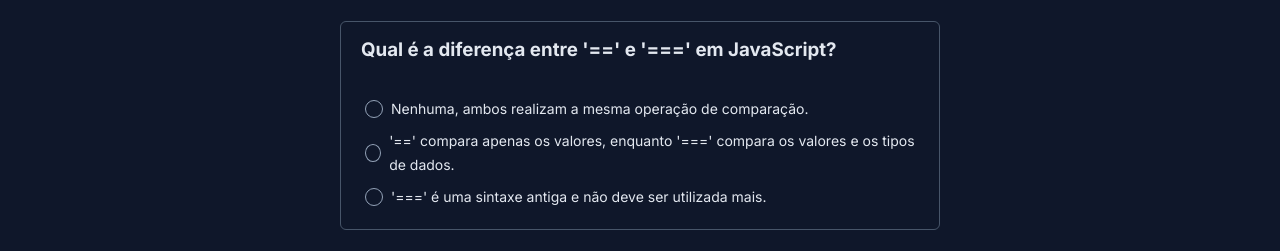
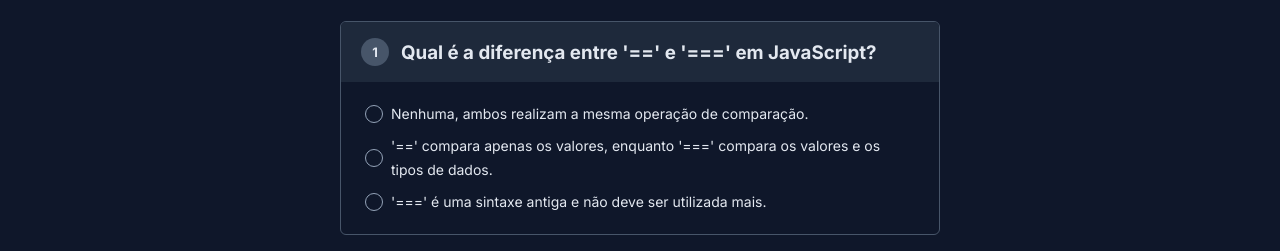
Before and after one commit to qustavoleite/nlw-expert, a plain HTML site: page index.html in a window 1280 px wide. Shown: the part 476-727 px from the top of the page. Drawn offline with Linux system fonts and the light colour scheme.

Commit message:
finished style

```diff
--- a/style.css
+++ b/style.css
@@ -44,11 +44,30 @@
     margin-top: 24px;
     border: 1px solid #475569;
     border-radius: 6px;
+    overflow: hidden;
 }
 
 .quiz-item h3 {
     padding: 16px 20px;
     color: #e3e8f0;
+    display: flex;
+    align-items: center;
+    gap: 12px;
+    background-color: #1e293b;
+}
+
+.quiz-item h3:before {
+    counter-increment: quiz-item;
+    content: counter(quiz-item);
+    background-color: #475569;
+    width: 28px;
+    height: 28px;
+    border-radius: 50%;
+    font-size: 13px;
+    display: flex;
+    align-items: center;
+    justify-content: center;
+    flex-shrink: 0;
 }
 
 .quiz-item dl {
@@ -76,6 +95,7 @@
     display: flex;
     align-items: center;
     justify-content: center;
+    flex-shrink: 0;
 }
 
 input:checked {
```
